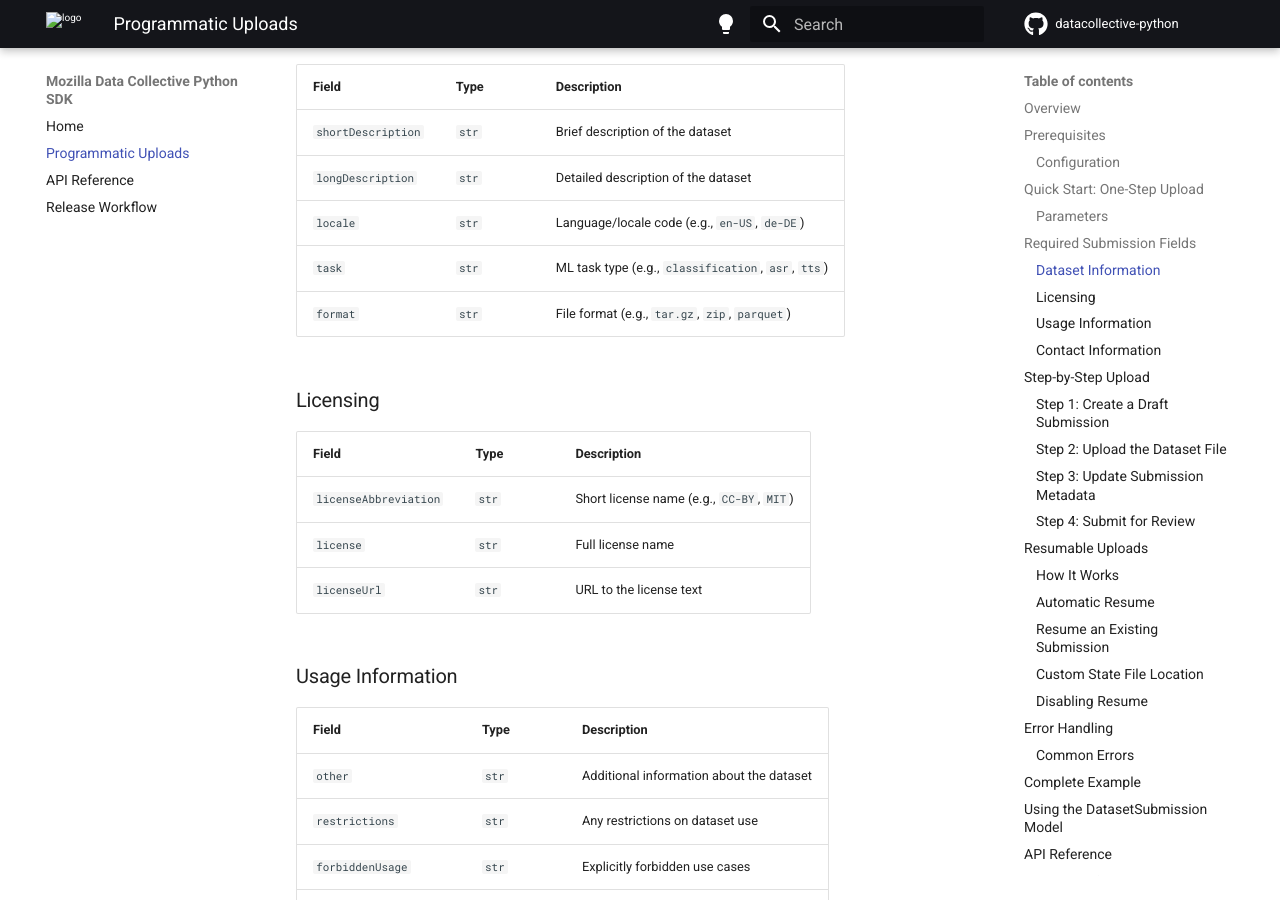
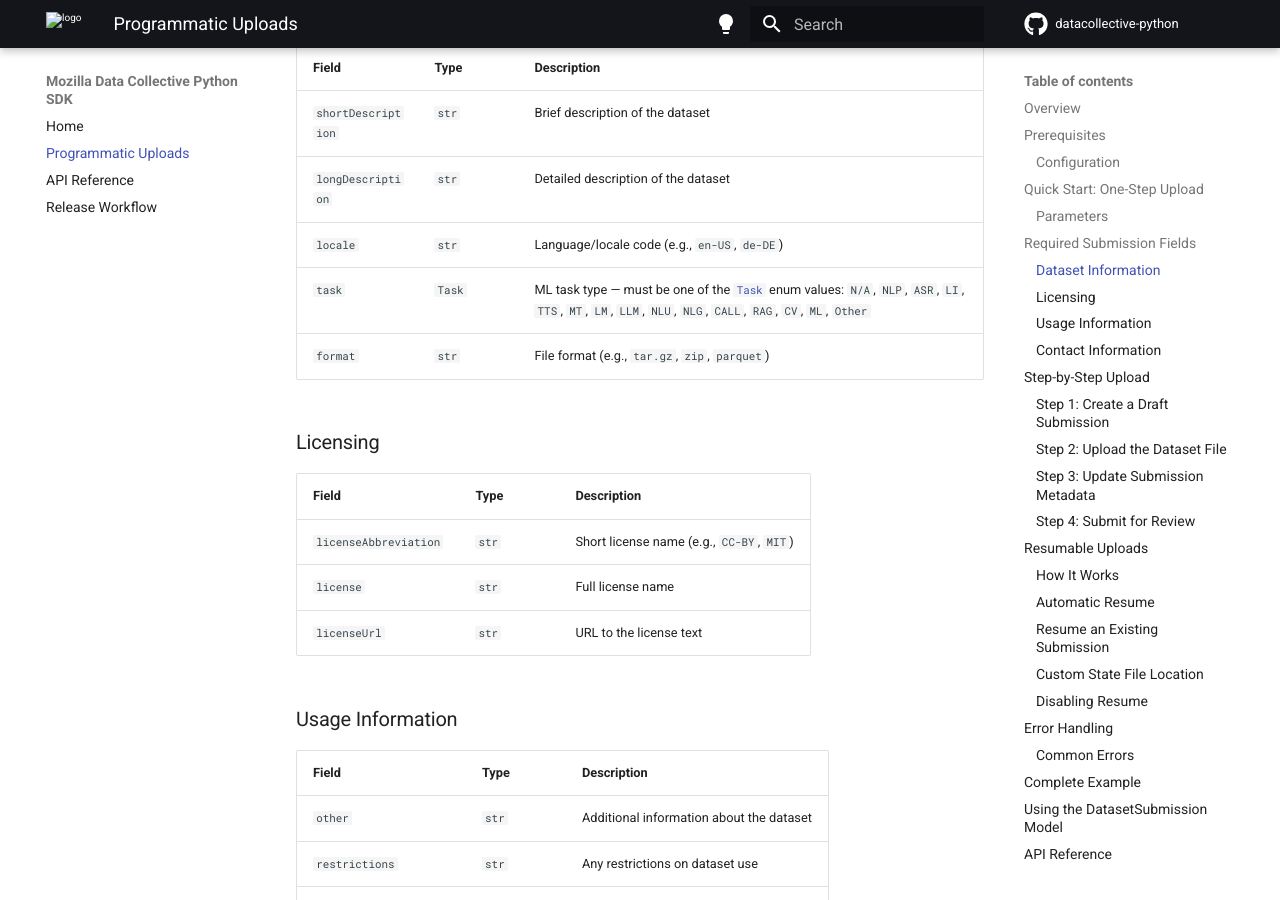
Before and after one commit to Mozilla-Data-Collective/datacollective-python, an MkDocs documentation site: the page built from docs/upload.md, in a window 1280 px wide and 900 px high, scrolled down 2700 px. Built offline with MkDocs 1.6.1 and Material for MkDocs 9.7.7, drawn with Linux system fonts in a browser that asks for light colours; comment, search, counter and statistics services are not loaded; some of the changed text lies outside the part shown.

Commit message:
Add task enum

````diff
--- a/docs/upload.md
+++ b/docs/upload.md
@@ -41,7 +41,7 @@ MDC_API_KEY=your-api-key-here
 The simplest way to upload a dataset is using `create_submission_with_upload`, which handles the entire workflow in a single call:
 
 ```python
-from datacollective import DatasetSubmission, create_submission_with_upload
+from datacollective import DatasetSubmission, Task, create_submission_with_upload
 from pydantic import ValidationError
 
 # Define submission metadata
@@ -50,9 +50,8 @@ submission = DatasetSubmission(
     longDescription="Full description of my dataset",
     shortDescription="A brief description of your dataset",
     locale="en-US",
-    task="ASR",
+    task=Task.ASR,
     format="tar.gz",
-    licenseAbbreviation="CC-BY",
     license="Creative Commons Attribution",
     licenseUrl="https://creativecommons.org/licenses/by/4.0/",
     other="Additional information about the dataset",
@@ -108,7 +107,7 @@ When submitting a dataset, you must provide the following fields:
 | `shortDescription` | `str` | Brief description of the dataset |
 | `longDescription` | `str` | Detailed description of the dataset |
 | `locale` | `str` | Language/locale code (e.g., `en-US`, `de-DE`) |
-| `task` | `str` | ML task type (e.g., `classification`, `asr`, `tts`) |
+| `task` | `Task` | ML task type — must be one of the [`Task`](api.md) enum values: `N/A`, `NLP`, `ASR`, `LI`, `TTS`, `MT`, `LM`, `LLM`, `NLU`, `NLG`, `CALL`, `RAG`, `CV`, `ML`, `Other` |
 | `format` | `str` | File format (e.g., `tar.gz`, `zip`, `parquet`) |
 
 ### Licensing
@@ -180,10 +179,10 @@ print(f"Upload complete! File Upload ID: {upload_state.fileUploadId}")
 ### Step 3: Update Submission Metadata
 
 ```python
-from datacollective import DatasetSubmission, update_submission
+from datacollective import DatasetSubmission, Task, update_submission
 
 update_fields = DatasetSubmission(
-    task="ML",
+    task=Task.ML,
     licenseAbbreviation="CC-BY-4.0",
     locale="en-US",
     format="text",
@@ -333,7 +332,7 @@ Here's a complete example that uploads a dataset with all required fields:
 
 ```python
 import os
-from datacollective import DatasetSubmission, create_submission_with_upload
+from datacollective import DatasetSubmission, Task, create_submission_with_upload
 
 # Ensure API key is set
 if not os.getenv("MDC_API_KEY"):
@@ -353,7 +352,7 @@ submission = DatasetSubmission(
     accents and speaking styles.
     """,
     locale="en-US",
-    task="asr",
+    task=Task.ASR,
     format="tar.gz",
 
     # Licensing
--- a/src/datacollective/__init__.py
+++ b/src/datacollective/__init__.py
@@ -5,7 +5,7 @@ Mozilla Data Collective Python Client Library
 import logging
 
 from .datasets import get_dataset_details, load_dataset, save_dataset_to_disk
-from .models import DatasetSubmission
+from .models import DatasetSubmission, Task
 from .submissions import (
     create_submission_draft,
     create_submission_with_upload,
@@ -24,6 +24,7 @@ __all__ = [
     "create_submission_with_upload",
     "upload_dataset_file",
     "DatasetSubmission",
+    "Task",
     "__version__",
 ]
 
````
Also changed, not shown: README.md (+2 -2 lines), 2 other files.
